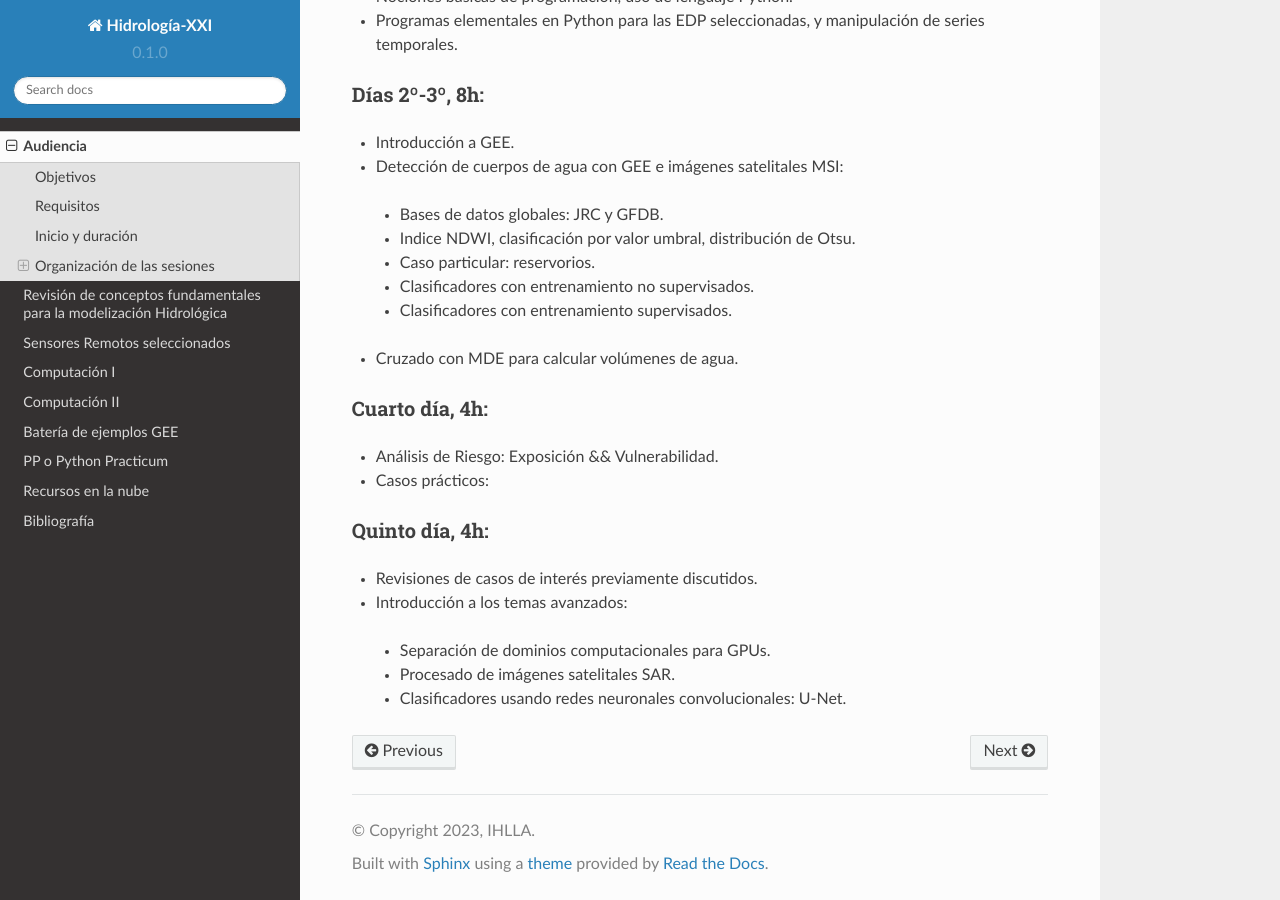
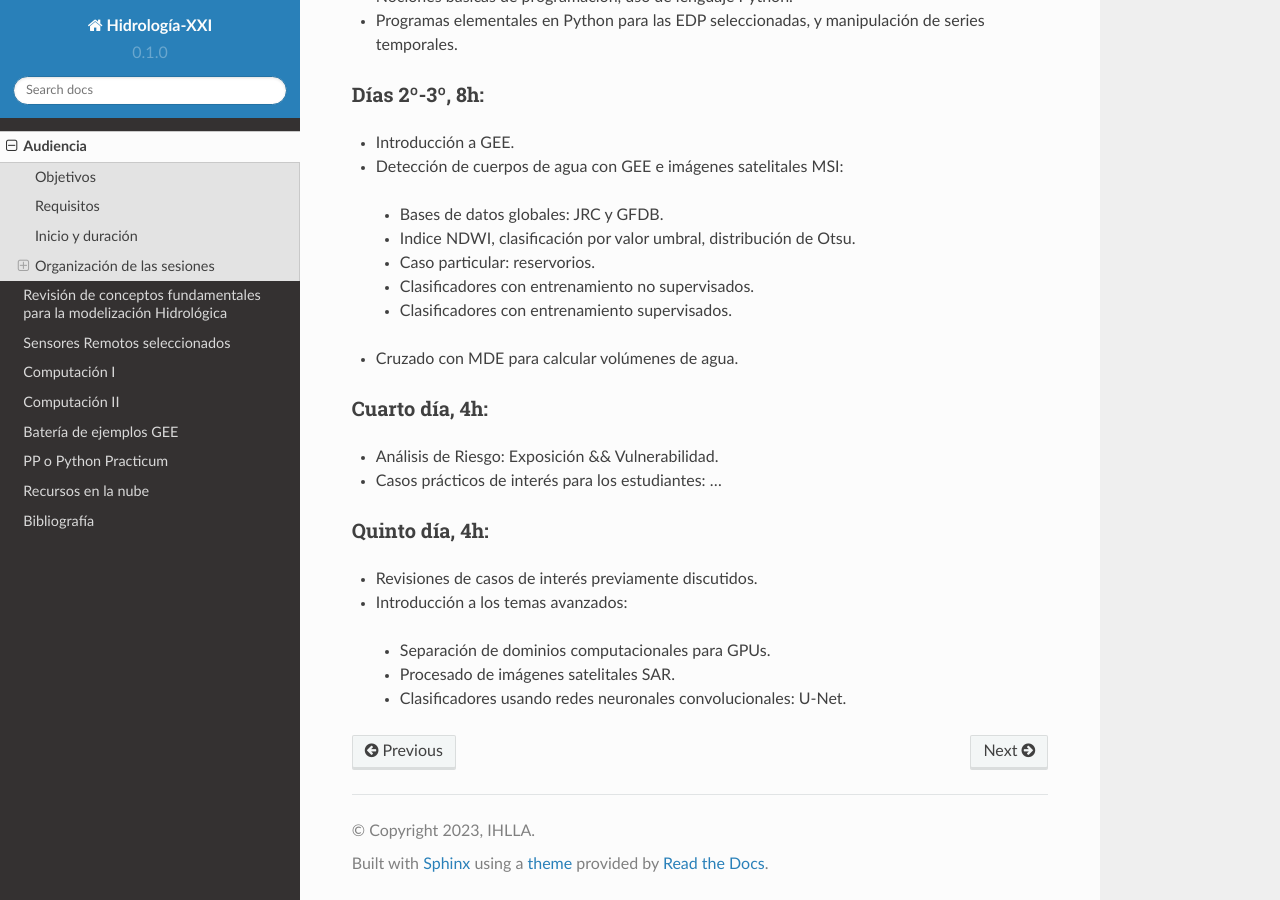
Before and after one commit to ivillamadrid/HidrologiaXXI, a Sphinx documentation site: the page built from docs/source/audiencia.rst, in a window 1280 px wide and 900 px high, scrolled down 1217 px. Built offline with Sphinx 7.4.7 and the Read the Docs theme 2.0.0, drawn with Linux system fonts in a browser that asks for light colours.

Commit message:
Update audiencia.rst

```diff
--- a/docs/source/audiencia.rst
+++ b/docs/source/audiencia.rst
@@ -61,7 +61,7 @@ Días 2º-3º, 8h:
 Cuarto día, 4h:
 ***************
 * Análisis de Riesgo: Exposición && Vulnerabilidad.
-* Casos prácticos:
+* Casos prácticos de interés para los estudiantes: ...
 
 Quinto día, 4h:
 ***************
```
